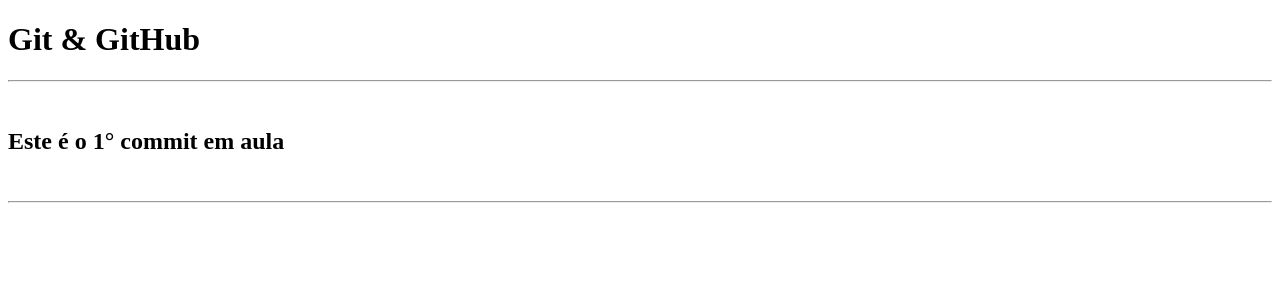
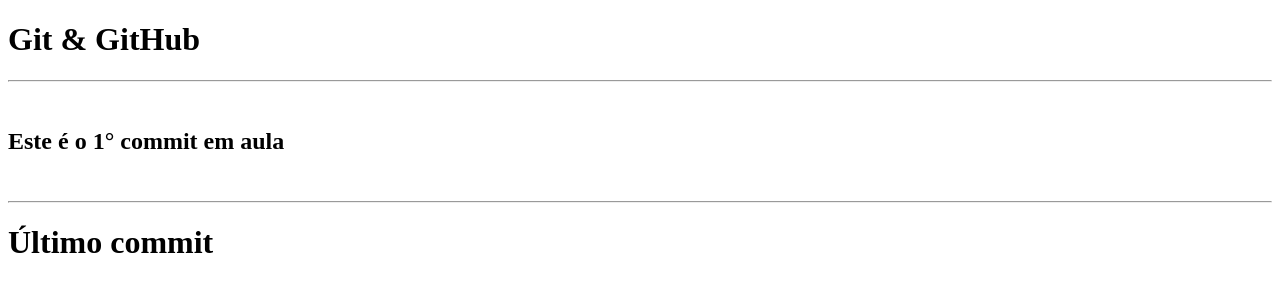
Before and after one commit to BearHakai/landing-page, a plain HTML site: page index.html in a window 1280 px wide. Drawn offline with Linux system fonts and the light colour scheme.

Commit message:
Alterando Index

```diff
--- a/index.html
+++ b/index.html
@@ -13,5 +13,6 @@
     <h2>Este é o 1° commit em aula</h2>
     <br>
     <hr>
+    <h1>Último commit</h1>
 </body>
 </html>
```
